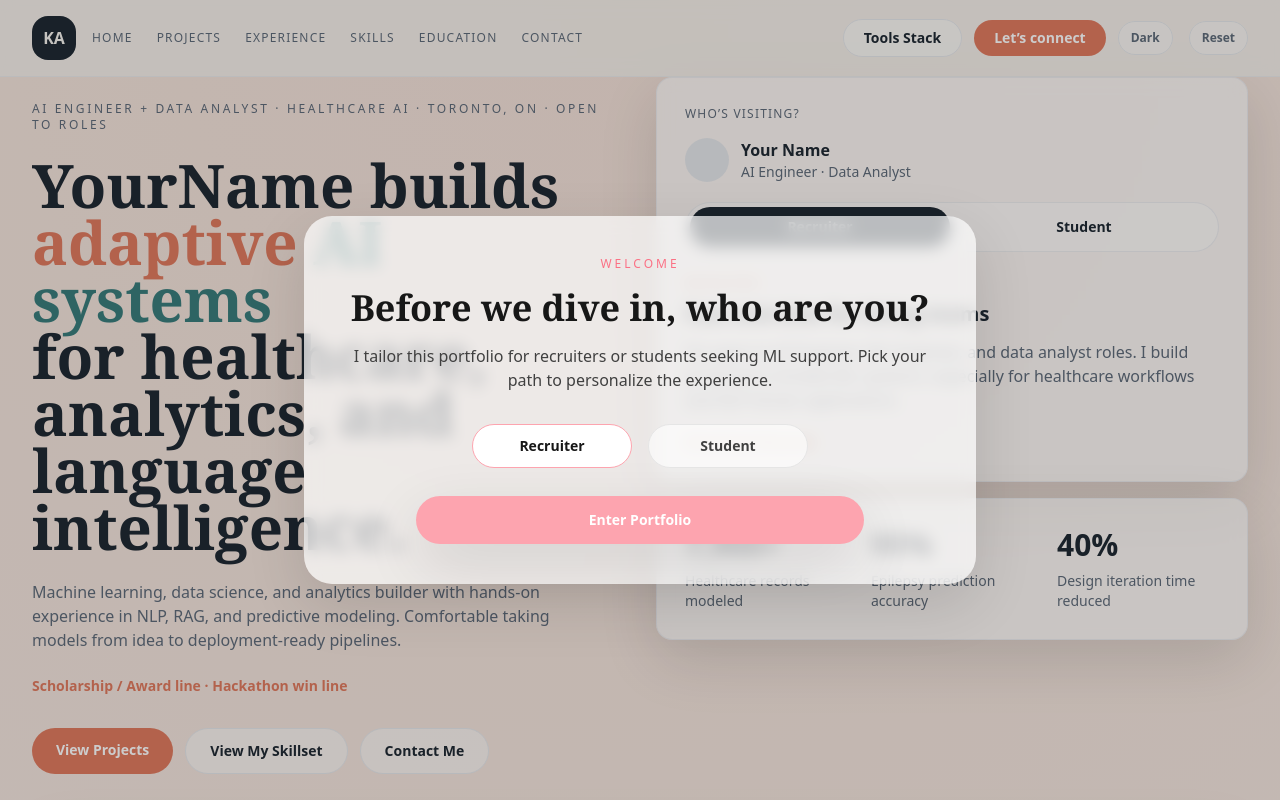
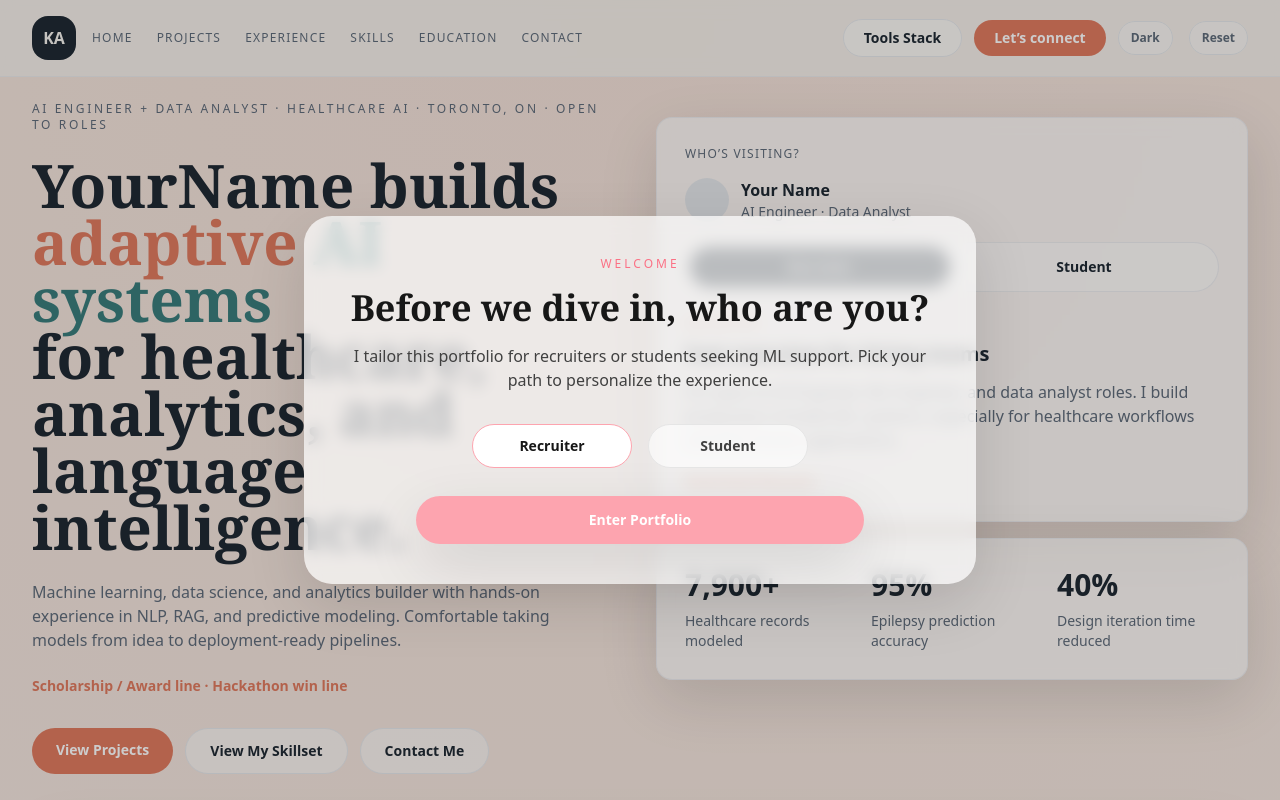
Before and after one commit to K2hmed/KhushnudAhmed.github.io, a React (Vite) app: page / in a window 1280 px wide. Shown: the top 800 px of the page. Built offline with nearby package versions, Linux system fonts and the light colour scheme.

Commit message:
Update PortfolioView.jsx
Signed-off-by: Khushnud Ahmed <99266359+K2hmed@users.noreply.github.com>

```diff
--- a/src/views/PortfolioView.jsx
+++ b/src/views/PortfolioView.jsx
@@ -79,7 +79,7 @@
           </div>
         </div>
 
-        <div className="space-y-4">
+        <div className="space-y-4 lg:pt-10">
           {/* WHO'S VISITING CARD */}
           <Card className="p-7">
             <div className="text-xs tracking-widest text-muted">WHO’S VISITING?</div>
```
